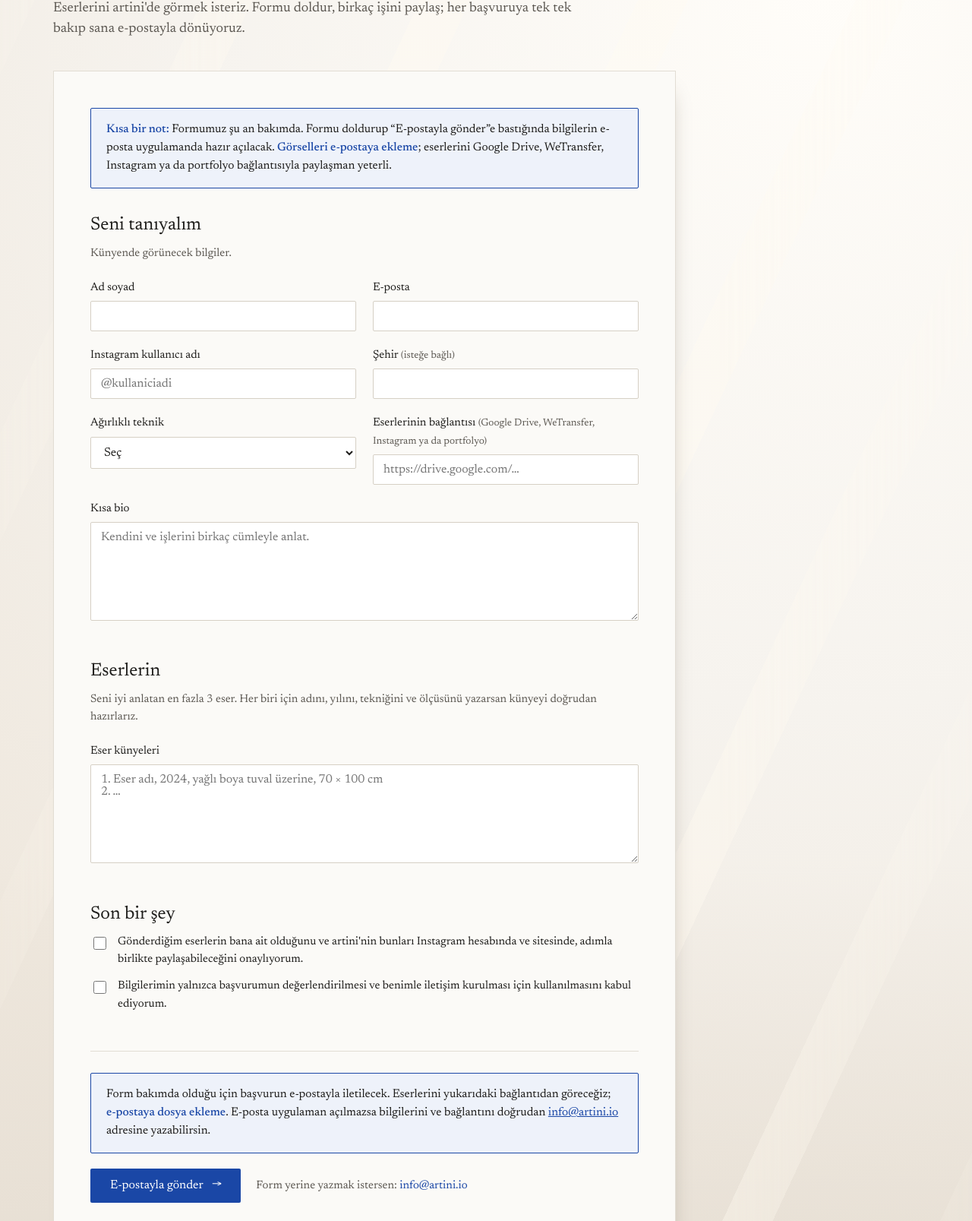
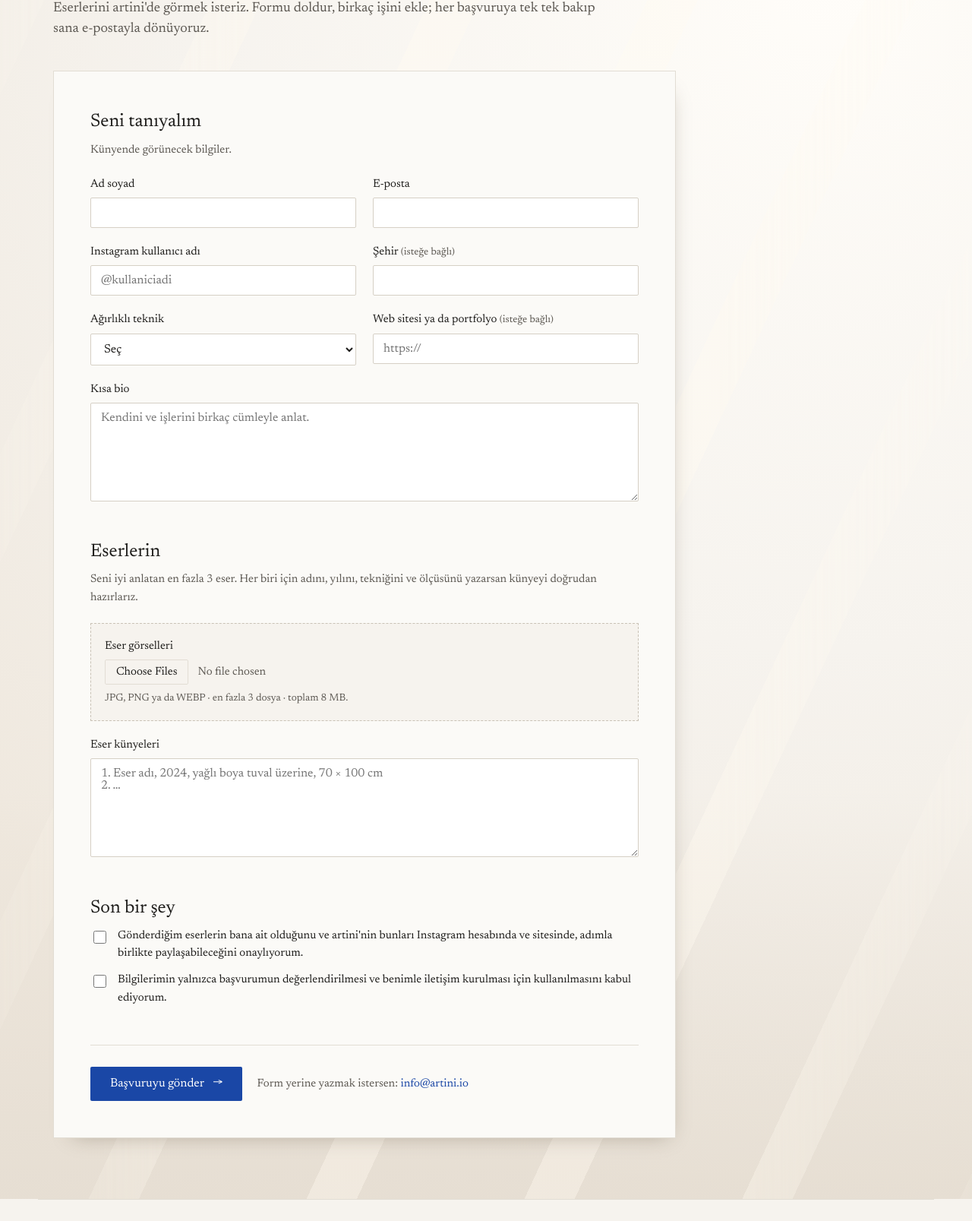
Before and after one commit to gkcev/artini-site, a plain HTML site: page basvuru.html in a window 1280 px wide. Shown: the part 213-1820 px from the top of the page at 76% size. Drawn offline with Linux system fonts and the light colour scheme.

Commit message:
Başvuru formu: Netlify form algılama açıldı, geçici e-posta modu kaldırıldı
Co-Authored-By: Claude Opus 5.5 <noreply@anthropic.com>

```diff
--- a/basvuru.html
+++ b/basvuru.html
@@ -74,11 +74,6 @@ input[type=file]::file-selector-button{font:400 15px var(--serif);background:var
 .alt{font-size:15px;color:var(--ink-soft)}
 .alt a{color:var(--blue);text-decoration:none}
 .hp{position:absolute;left:-9999px}
-/* geçici: Netlify form algılama açılana kadar başvurular e-postayla */
-.notice{border:1px solid var(--blue);background:#EEF2FA;color:var(--ink);padding:16px 20px;font-size:15.5px;line-height:1.55;margin:0 0 30px;border-radius:2px}
-.notice strong{font-weight:500;color:var(--blue)}
-.notice a{color:var(--blue)}
-.actions .notice{flex-basis:100%;margin:0}
 
 footer .row{display:flex;justify-content:space-between;align-items:center;gap:16px;flex-wrap:wrap;padding-block:34px 44px;border-top:1px solid var(--line)}
 footer .logo{font-size:38px}
@@ -113,16 +108,13 @@ footer a{text-decoration:none}
   <div class="wrap">
     <div class="intro">
       <h1>Sanatçı başvurusu</h1>
-      <p class="lede">Eserlerini artini'de görmek isteriz. Formu doldur, birkaç işini paylaş; her başvuruya tek tek bakıp sana e-postayla dönüyoruz.</p>
+      <p class="lede">Eserlerini artini'de görmek isteriz. Formu doldur, birkaç işini ekle; her başvuruya tek tek bakıp sana e-postayla dönüyoruz.</p>
     </div>
 
     <form class="sheet" name="sanatci-basvurusu" method="POST" action="/tesekkurler.html"
           data-netlify="true" netlify-honeypot="adres" enctype="multipart/form-data" id="form">
       <input type="hidden" name="form-name" value="sanatci-basvurusu">
       <p class="hp"><label>Bu alanı boş bırak <input name="adres" tabindex="-1" autocomplete="off"></label></p>
-
-      <!-- GEÇİCİ UYARI: Netlify'da form algılama açılınca bu iki .notice bloğunu ve GECICI_EPOSTA satırını kaldır -->
-      <p class="notice" data-gecici><strong>Kısa bir not:</strong> Formumuz şu an bakımda. Formu doldurup “E-postayla gönder”e bastığında bilgilerin e-posta uygulamanda hazır açılacak. <strong>Görselleri e-postaya ekleme</strong>; eserlerini Google Drive, WeTransfer, Instagram ya da portfolyo bağlantısıyla paylaşman yeterli.</p>
       <fieldset>
         <legend>Seni tanıyalım</legend>
         <p class="hint">Künyende görünecek bilgiler.</p>
@@ -170,7 +162,6 @@ footer a{text-decoration:none}
       </fieldset>
 
       <div class="actions">
-        <p class="notice" data-gecici>Form bakımda olduğu için başvurun e-postayla iletilecek. Eserlerini yukarıdaki bağlantıdan göreceğiz; <strong>e-postaya dosya ekleme</strong>. E-posta uygulaman açılmazsa bilgilerini ve bağlantını doğrudan <a href="mailto:info@artini.io">info@artini.io</a> adresine yazabilirsin.</p>
         <button class="btn" type="submit" id="send">Başvuruyu gönder <span class="arrow">→</span></button>
         <span class="alt">Form yerine yazmak istersen: <a href="mailto:info@artini.io">info@artini.io</a></span>
       </div>
@@ -201,28 +192,6 @@ function checkFiles(){
   return !msg;
 }
 files.addEventListener("change",checkFiles);
-/* geçici: form algılama açılana kadar gönderim e-postaya yönlenir; açılınca false yap ya da satırı ve uyarıları sil */
-const GECICI_EPOSTA=true;
-if(GECICI_EPOSTA){
-  document.getElementById("send").firstChild.textContent="E-postayla gönder ";
-  files.required=false;
-  document.querySelector(".drop").hidden=true;  /* posta kutusu dolmasın: görseller ek değil bağlantı olarak gelir */
-  const link=document.getElementById("site");
-  link.required=true;
-  link.closest("div").querySelector("label").innerHTML='Eserlerinin bağlantısı <span class="opt">(Google Drive, WeTransfer, Instagram ya da portfolyo)</span>';
-  link.placeholder="https://drive.google.com/…";
-  form.addEventListener("submit",e=>{
-    e.preventDefault();e.stopImmediatePropagation();
-    if(!form.reportValidity())return;
-    const v=n=>(form.elements[n]?.value||"").trim();
-    const body=[
-      "Ad soyad: "+v("ad"),"E-posta: "+v("eposta"),"Instagram: "+v("instagram"),"Şehir: "+v("sehir"),
-      "Teknik: "+v("teknik"),"Eser bağlantısı: "+v("portfolyo"),"","Kısa bio:",v("bio"),"","Eser künyeleri:",v("kunyeler"),"",
-      "Eser paylaşım izni: evet","Kişisel veri onayı: evet","","(Lütfen dosya ekleme; eserlerini yukarıdaki bağlantıdan göreceğiz.)"
-    ].join("\n");
-    location.href="mailto:info@artini.io?subject="+encodeURIComponent("Sanatçı başvurusu: "+v("ad"))+"&body="+encodeURIComponent(body);
-  },true);
-}
 form.addEventListener("submit",e=>{
   if(!checkFiles()){e.preventDefault();files.reportValidity();return}
   const b=document.getElementById("send");b.disabled=true;b.firstChild.textContent="Gönderiliyor… ";
```
